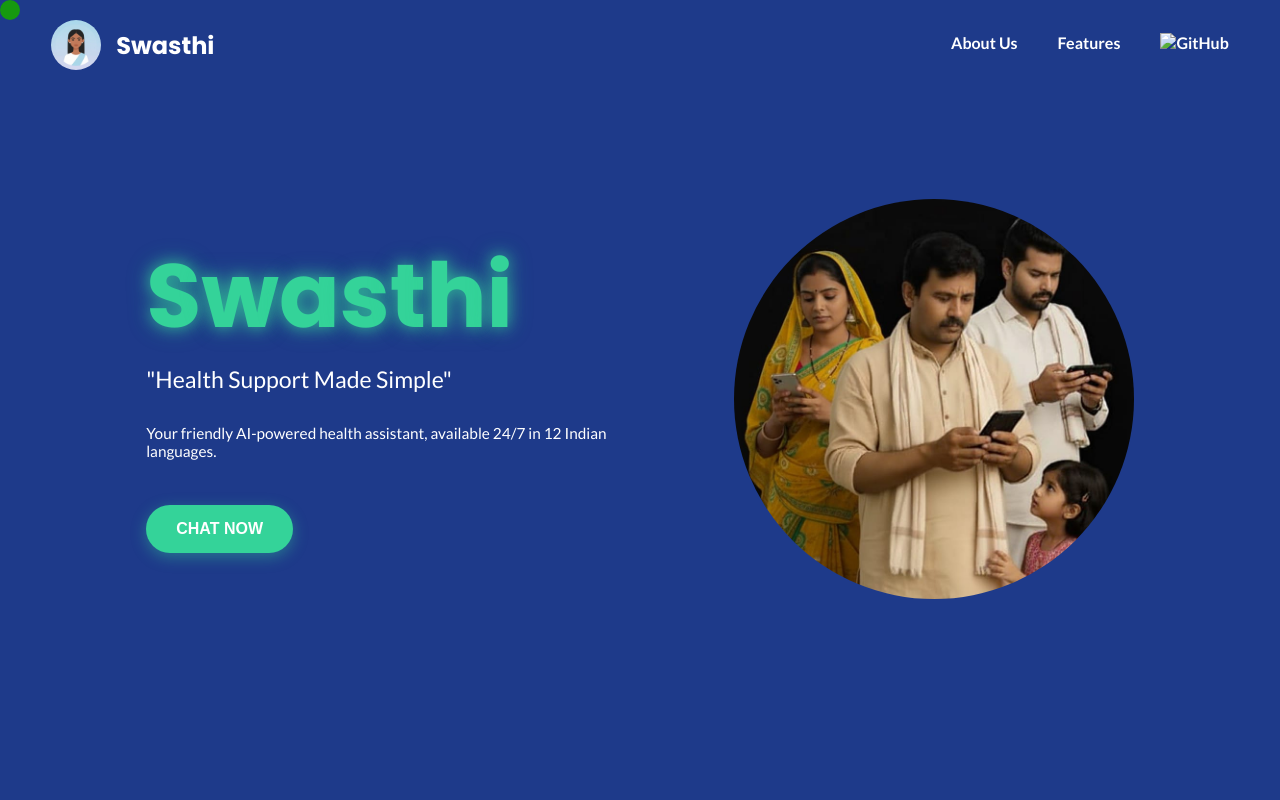
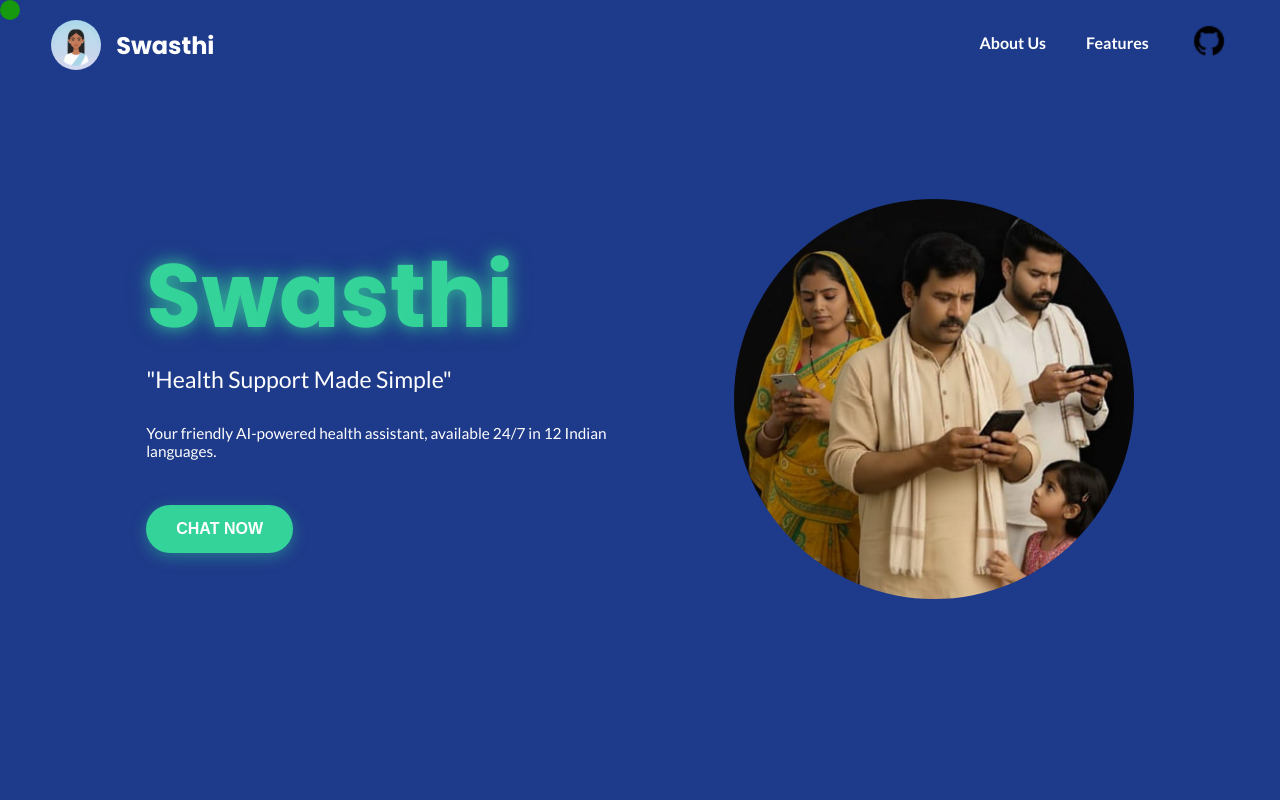
Before and after one commit to Aryaaa-21/Swasthi, a plain HTML site: page index.html in a window 1280 px wide. Shown: the top 800 px of the page. Drawn offline with nearby package versions, Linux system fonts and the light colour scheme.

Commit message:
Fix navigation links and update image paths

```diff
--- a/index.html
+++ b/index.html
@@ -22,10 +22,10 @@
         <h4>Swasthi</h4>
       </div>
       <div class="nav-links">
-        <a href="http://127.0.0.1:5501/card.html" target="_blank">About Us</a>
+        <a href="Main/card/card.html" target="_blank">About Us</a>
         <a href="#features">Features</a>
-        <a href="https://github.com/Codesprint25/Sprinters" target="_blank">
-          <img src="githib.png" alt="GitHub" class="github-icon" />
+        <a href="https://github.com/Aryaaa-21" target="_blank">
+          <img src="main/githib.png" alt="GitHub" class="github-icon" />
         </a>
       </div>
     </nav>
@@ -114,4 +114,5 @@
     <script src="https://cdnjs.cloudflare.com/ajax/libs/gsap/3.12.5/TextPlugin.min.js"></script>
     <script src="script.js"></script>
   </body>
+
 </html>
```
